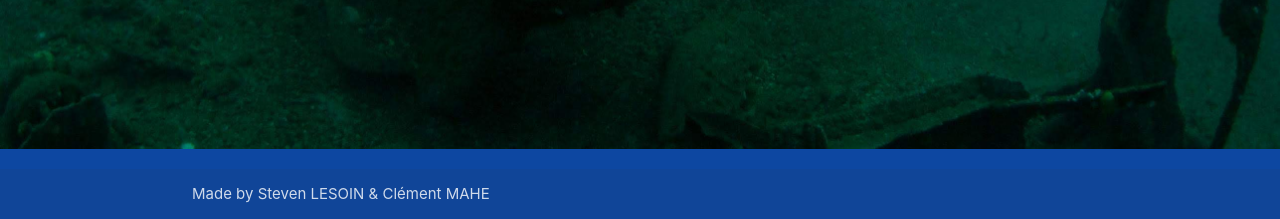
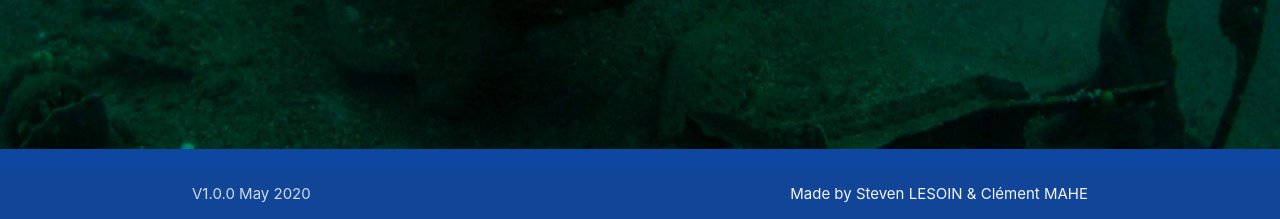
Before and after one commit to StevenLesoin/adk-plongee-website, a PHP site: page /index.php in a window 1280 px wide. Shown: the part 1233-1452 px from the top of the page. Run offline with PHP 8.4, Linux system fonts and the light colour scheme; some libraries are stand-ins or nearby versions.

Commit message:
Set version number to footer

```diff
--- a/tools/footer.php
+++ b/tools/footer.php
@@ -1,7 +1,8 @@
   <footer class="page-footer blue darken-4">
     <div class="footer-copyright">
       <div class="container">
-      Made by Steven LESOIN & Clément MAHE
+      	V1.0.0 May 2020
+      	<a class="grey-text text-lighten-4 right" href="#!">Made by Steven LESOIN & Clément MAHE</a>
       </div>
     </div>
   </footer>
```
